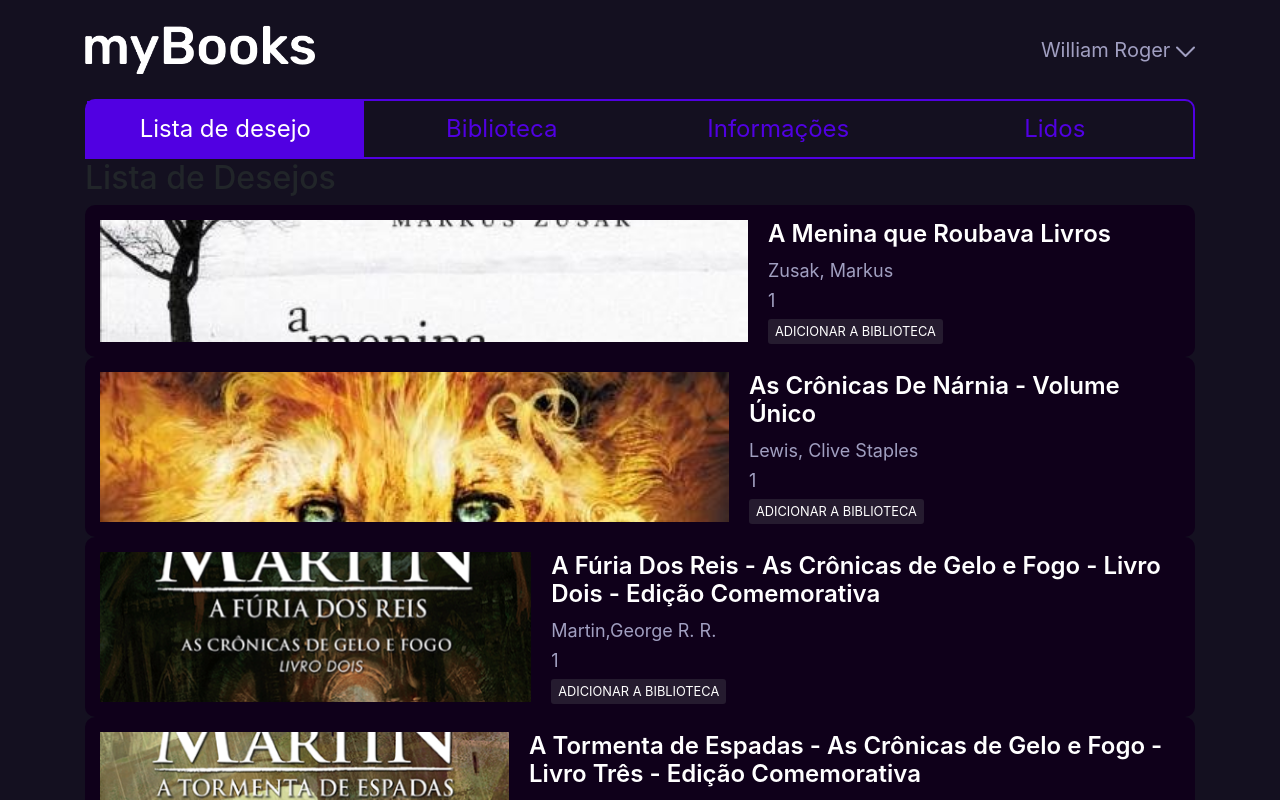
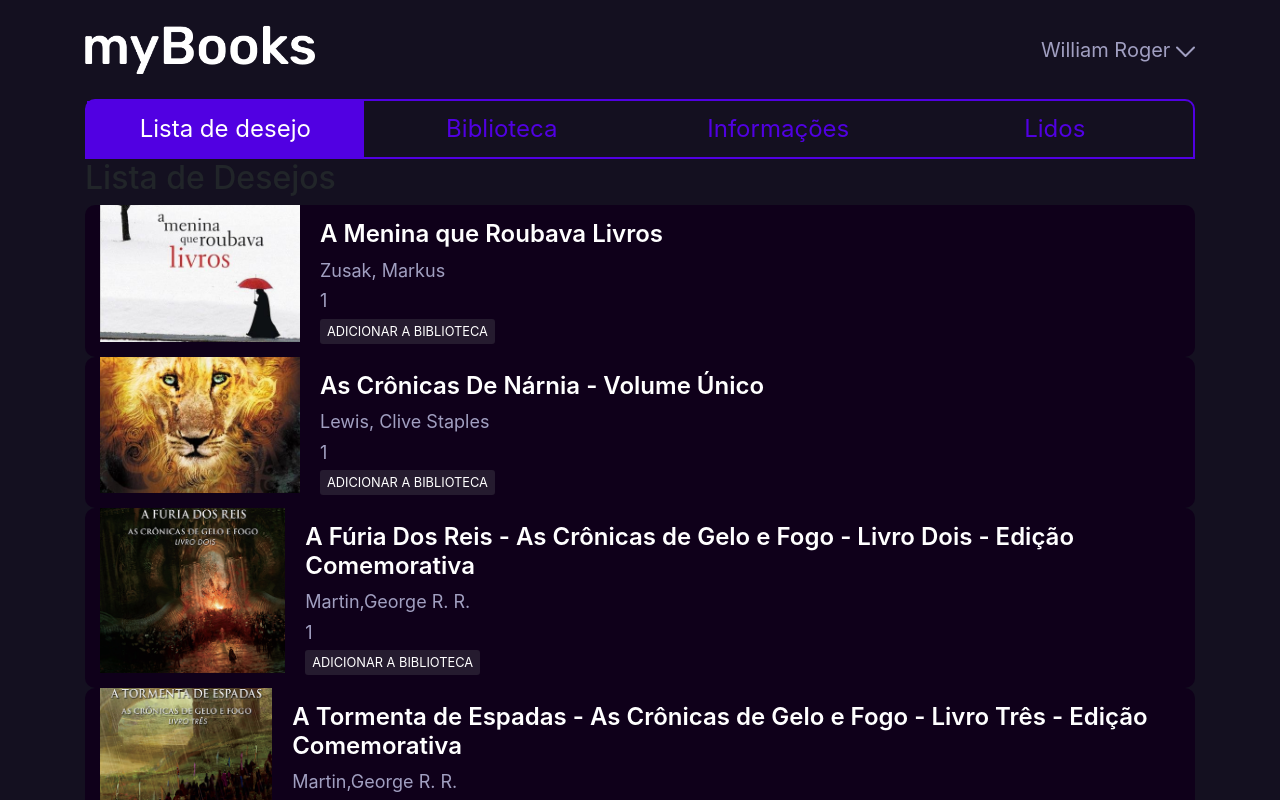
Before and after one commit to williamroger/mybooks, an Angular app: page / in a window 1280 px wide. Shown: the top 800 px of the page. Built offline with nearby package versions, Linux system fonts and the light colour scheme; data requests are answered from the project's data file.

Commit message:
Ajustes na Imagem do Livro.

```diff
--- a/src/app/components/livro/livro.component.scss
+++ b/src/app/components/livro/livro.component.scss
@@ -6,14 +6,19 @@
     padding: 15px;
     border-radius: 10px;
     display: flex;
+    overflow: hidden;
+    position: relative;
 
     &__image{
-        width: 60%;
+        width: 200px;
         margin-right: 20px;
         //background-image: url("../../../assets/images/book-default.png");
         background-size: cover;
         background-position: center center;
         background-repeat: no-repeat;
+        left: 50%;
+        top: 50%;
+        margin-top: -150px;
     }
 
     &__title{
```
